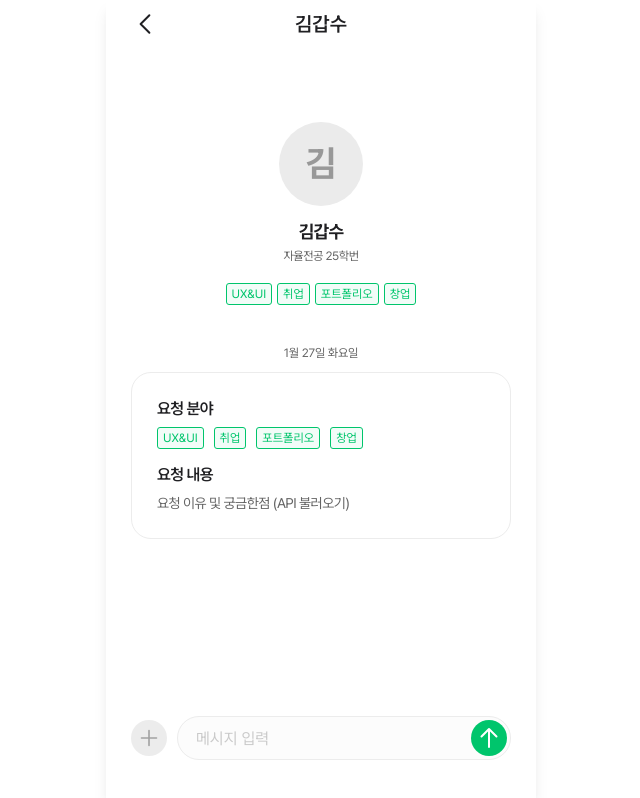
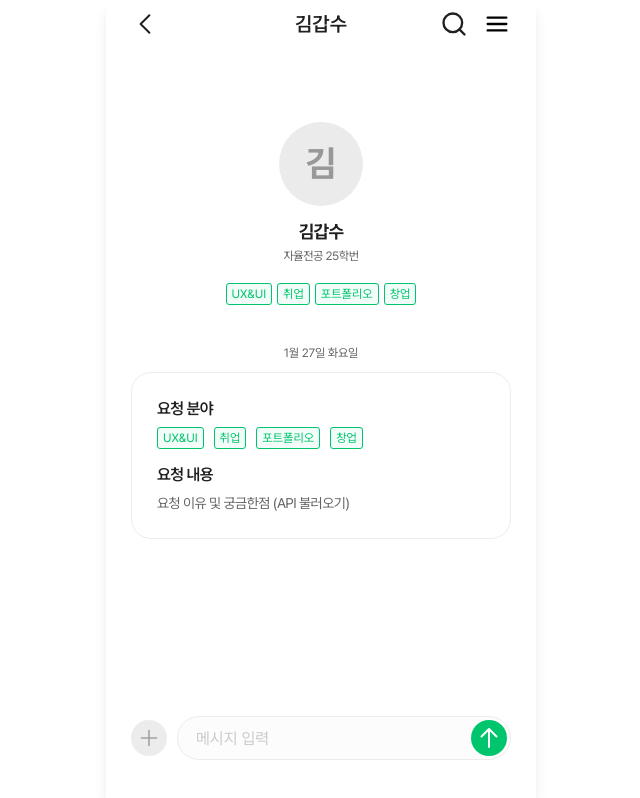
Before and after one commit to Konkuk-KUIT/CamNecT-Web, a React (Vite) app: page /chat/1 in a window 1280 px wide. Shown: the whole page, without its empty margins (319-959 px from the left). Built offline with nearby package versions, Linux system fonts and the light colour scheme.

Commit message:
feat: 채팅방 헤더 수정

```diff
--- a/src/pages/coffee-chat/ChatRoomPage.tsx
+++ b/src/pages/coffee-chat/ChatRoomPage.tsx
@@ -18,6 +18,10 @@ export const ChatRoomPage = () => {
             headerSlot={
                 <MainHeader
                     title={roomInfo.partner.name}
+                    rightActions={[
+                        { icon: 'search', onClick: () => console.log('search clicked') },
+                        { icon: 'mypageOption', onClick: () => console.log('menu clicked') }
+                    ]}
                 />
             }
         >
```
